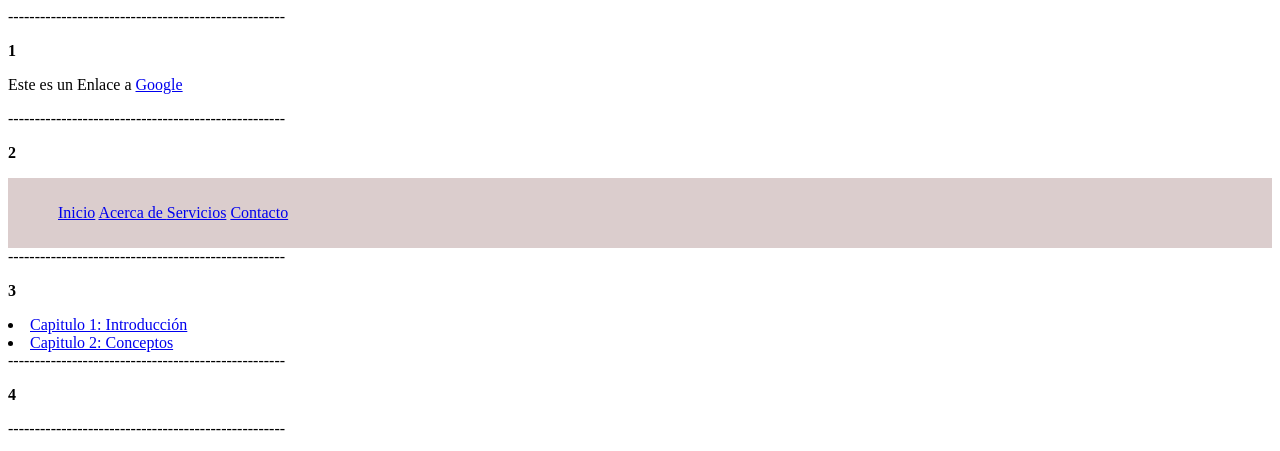
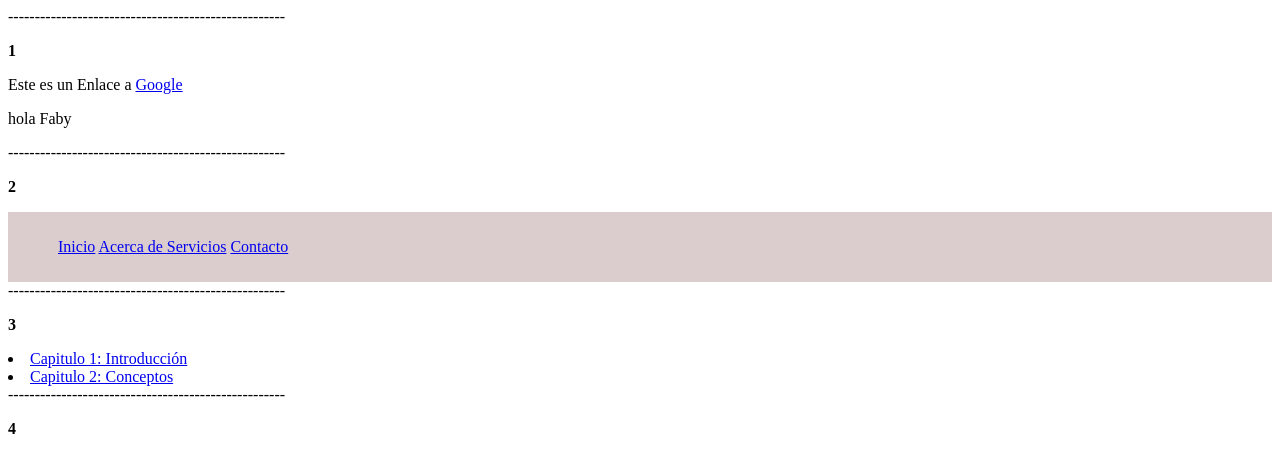
Before and after one commit to LudwingFabianLandinez/Estudio-HTML--MIdu, a plain HTML site: page index.html in a window 1280 px wide. Shown: the top 451 px of the page. Drawn offline with Linux system fonts and the light colour scheme.

Commit message:
Agregado Saludo de hola Faby

```diff
--- a/index.html
+++ b/index.html
@@ -26,6 +26,8 @@
 <p ><strong>1</strong></p>
 
 <p>Este es un Enlace a <a href="http://www.google.com" target="_blank" rel=noferrer>Google</a></p>
+
+<p>hola Faby</p>
 
 ----------------------------------------------------
 <p ><strong>2</strong></p>
```
